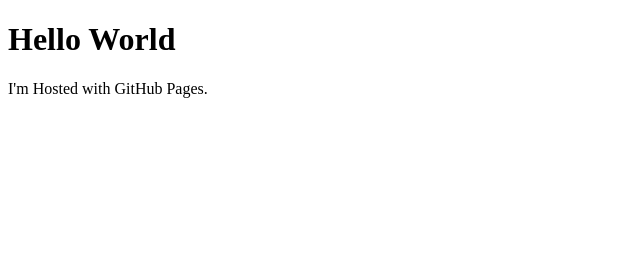
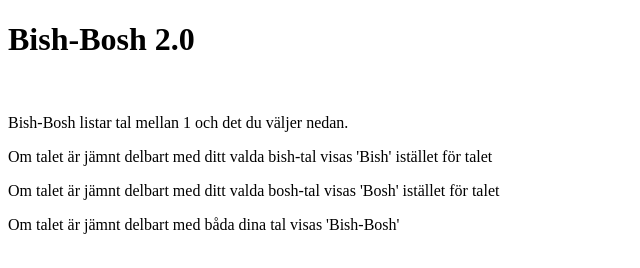
Before and after one commit to CJMaelan/qalmaz.github.io, a plain HTML site: page index.html in a window 1280 px wide. Shown: the whole page, without its empty margins (0-640 px from the left). Drawn offline with Linux system fonts and the light colour scheme.

Commit message:
update added CSS and JS files

```diff
--- a/index.html
+++ b/index.html
@@ -4,8 +4,12 @@
         <title>qalmaz.github.io</title>
     </head>
 <body>
-    <h1>Hello World </h1>
-    <p> I'm Hosted with GitHub Pages.</p>
+    <h1>Bish-Bosh 2.0 </h1>
+    <br>
+    <p> Bish-Bosh listar tal mellan 1 och det du väljer nedan.</p>
+    <p>Om talet är jämnt delbart med ditt valda bish-tal visas 'Bish' istället för talet</p>
+    <p>Om talet är jämnt delbart med ditt valda bosh-tal visas 'Bosh' istället för talet</p>
+    <p>Om talet är jämnt delbart med båda dina tal visas 'Bish-Bosh'</p>
 </body>
 
 </html>
```
Also changed, not shown: bishbosh.js (added), stylesheet.css (added).
